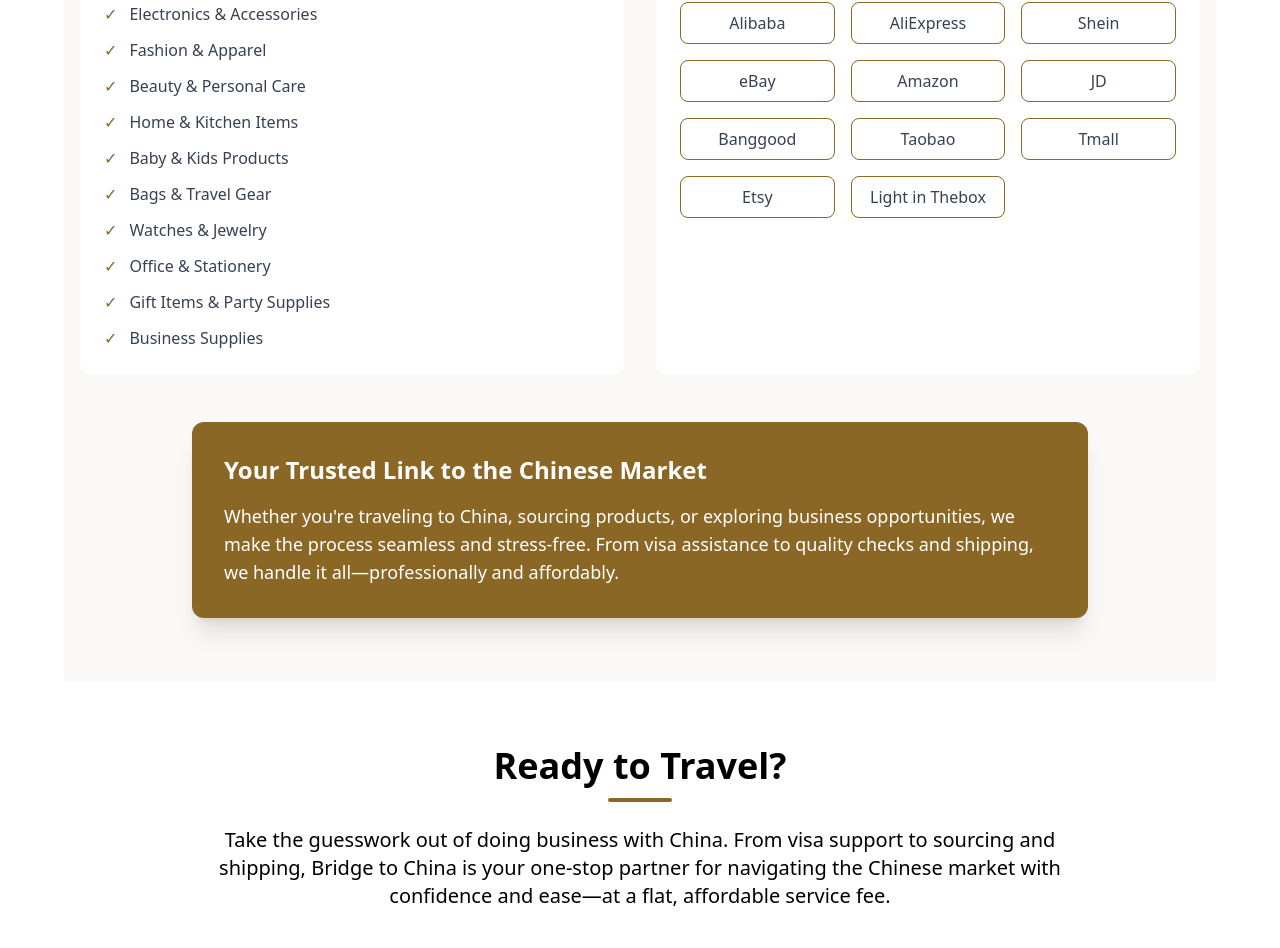
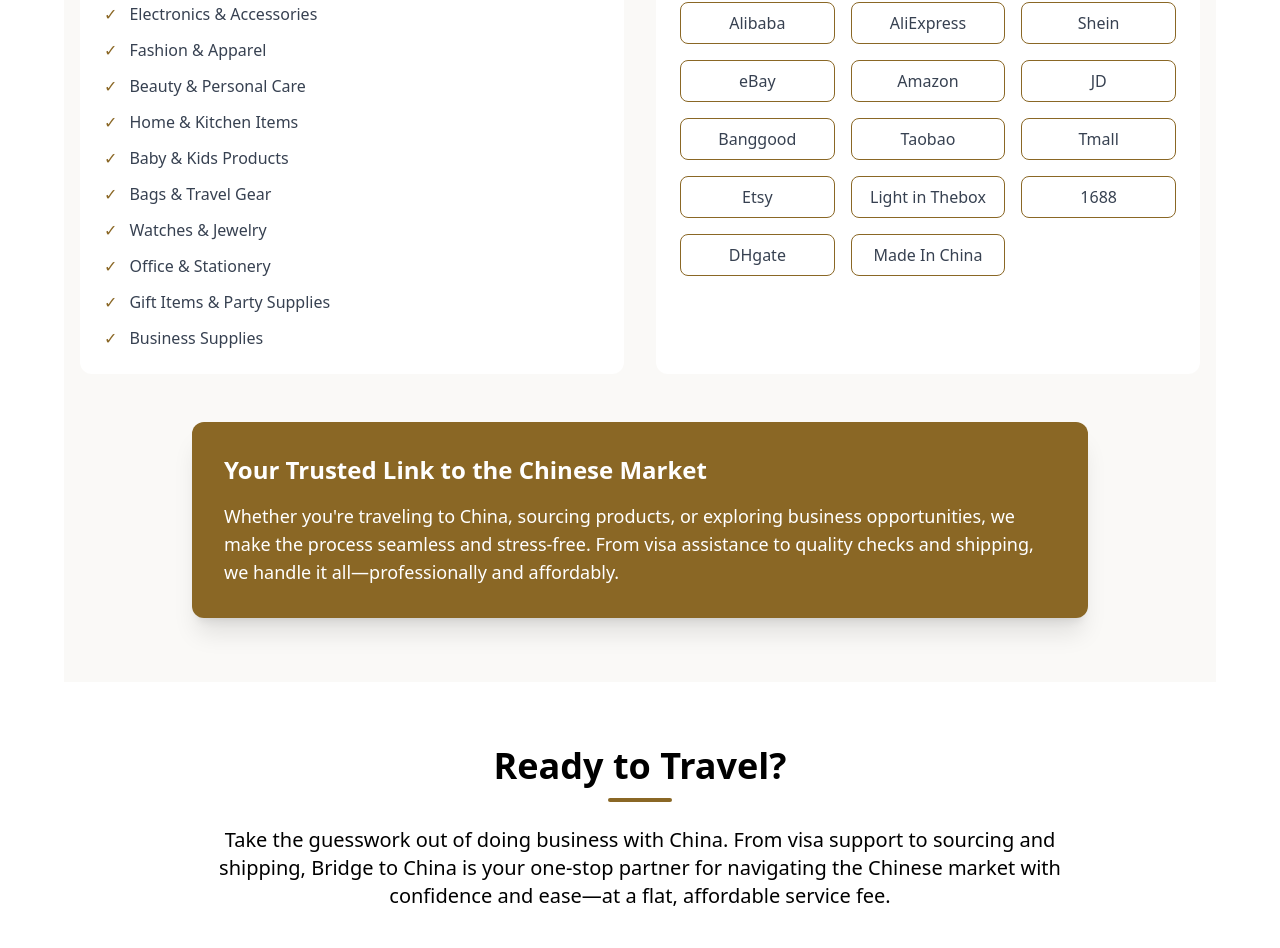
Before and after one commit to akungu-brian-malowa/bridge2china, a React (Vite) app: page / in a window 1280 px wide. Shown: the part 5036-5984 px from the top of the page. Built offline with nearby package versions, Linux system fonts and the light colour scheme.

Commit message:
fix: ShoppingGuide.tsx page liks to where to shop to

```diff
--- a/src/components/shoppingGiude/ShoppingGuide.tsx
+++ b/src/components/shoppingGiude/ShoppingGuide.tsx
@@ -27,7 +27,10 @@
     { name: "Taobao", url: "https://www.taobao.com" },
     { name: "Tmall", url: "https://www.tmall.com" },
     { name: "Etsy", url: "https://www.etsy.com" },
-    { name: "Light in Thebox", url: "https://www.lightinthebox.com" }
+    { name: "Light in Thebox", url: "https://www.lightinthebox.com" },
+    { name: "1688", url: "https://www.1688.com" },
+    { name: "DHgate", url: "https://www.dhgate.com" },
+    { name: "Made In China", url: "https://www.madeinchina.com" },
   ];
 
   return (
--- a/src/pages/ShoppingGuide.tsx
+++ b/src/pages/ShoppingGuide.tsx
@@ -46,7 +46,7 @@
     { name: 'DHgate', type: 'Wholesale Marketplace', bestFor: 'Small business owners', url: 'https://www.dhgate.com', logo: '/logos/dhgate.png' },
     { name: 'Banggood', type: 'Retailer', bestFor: 'Gadgets & electronics', url: 'https://www.banggood.com', logo: '/logos/banggood.png' },
     { name: '1688', type: 'Wholesale Marketplace', bestFor: 'Gadgets & electronics', url: 'https://www.1688.com', logo: '/logos/banggood.png' },
-    { name: 'Made In China', type: 'E-commerce Platform', bestFor: 'Gadgets & electronics', url: 'https://www.madeinchina.com', logo: '/logos/banggood.png' },
+    { name: 'Made In China', type: 'Supplier', bestFor: 'Gadgets & electronics', url: 'https://www.madeinchina.com', logo: '/logos/banggood.png' },
     { name: 'dhgate', type: 'E-commerce Platform', bestFor: 'Gadgets & electronics', url: 'https://www.dhgate.com', logo: '/logos/banggood.png' }
   ];
 
```
